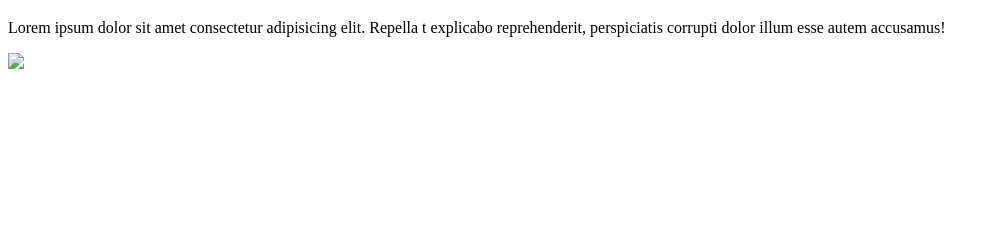
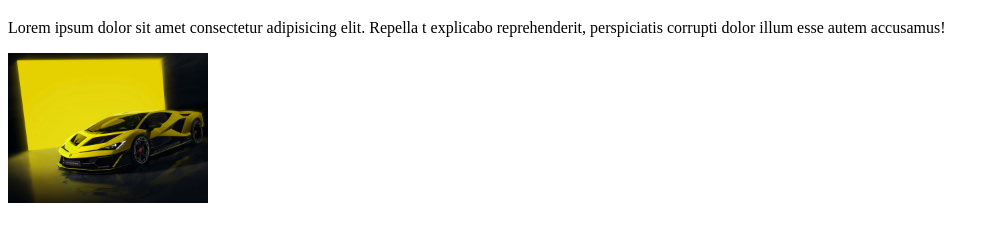
Before and after one commit to Paolo123v/proyecto-6, a plain HTML site: page index.html in a window 1280 px wide. Shown: the part 61-302 px from the top of the page, without its empty margins (0-999 px from the left). Drawn offline with Linux system fonts and the light colour scheme; the site is published under a folder, as on GitHub Pages, so addresses that start at the root find nothing.

Commit message:
Add files via upload

```diff
--- a/index.html
+++ b/index.html
@@ -9,6 +9,6 @@
     <h1>Proyecto Demo</h1>
     <p>Lorem ipsum dolor sit amet consectetur adipisicing elit. Repella
 t explicabo reprehenderit, perspiciatis corrupti dolor illum esse autem accusamus!</p>
-<img src="/img/auto.jpg.avif" width="200px">
+<img src="img/auto.jpg.avif" width="200px">
 </body>
 </html>
```
